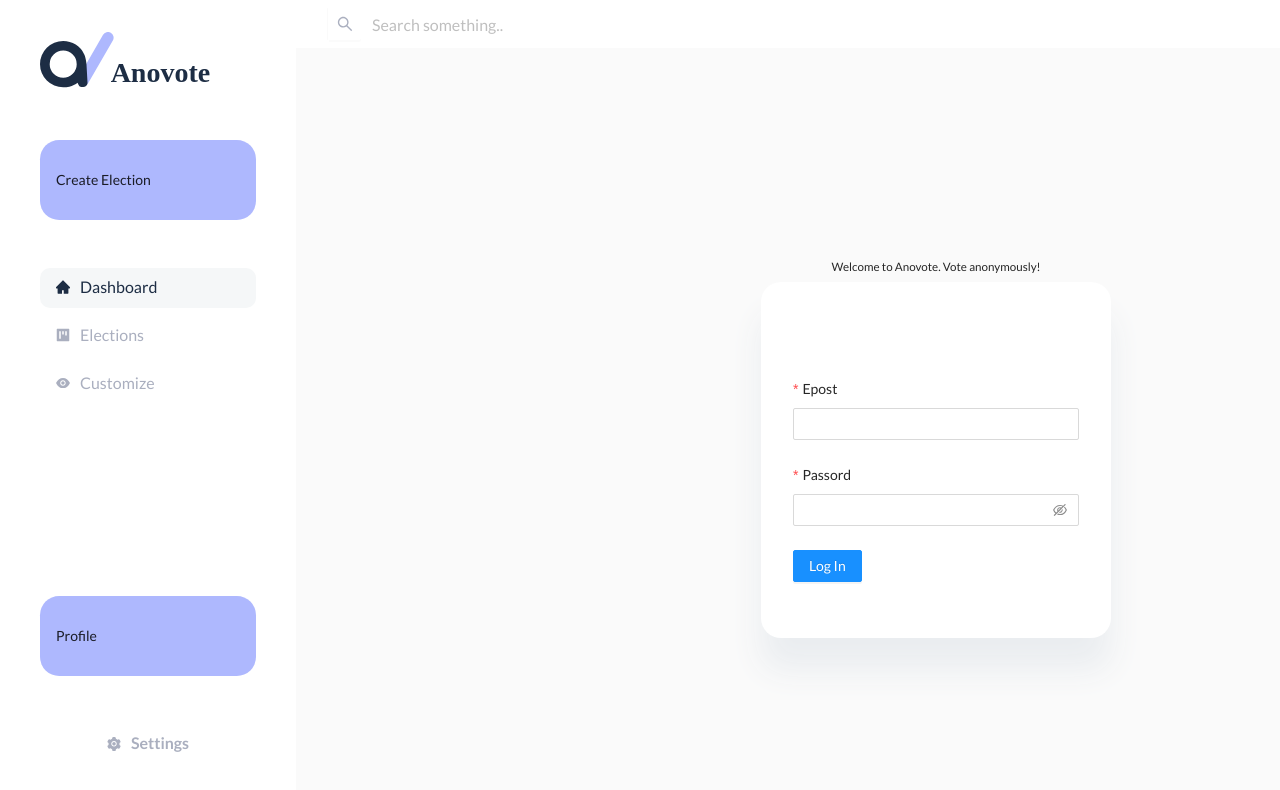
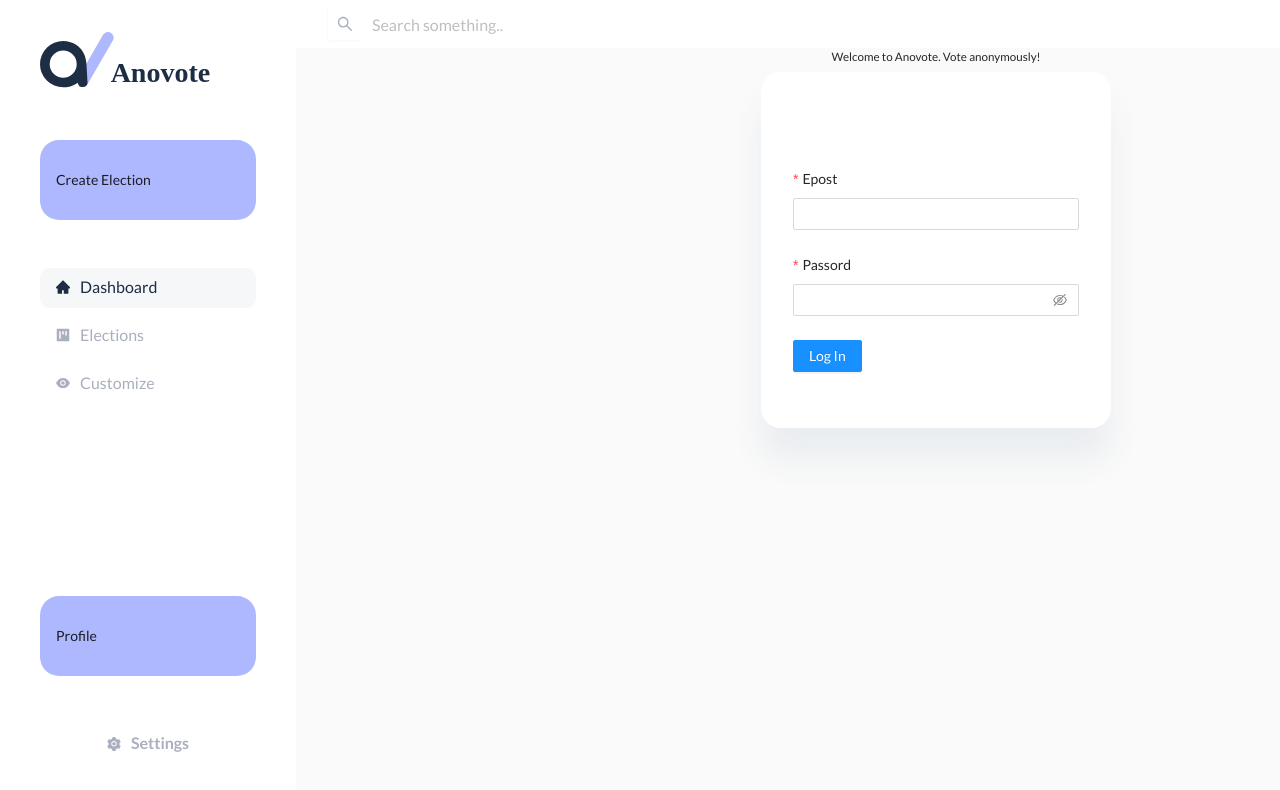
Before and after one commit to anovote/frontend, a React (Create React App) app: page /login in a window 1280 px wide. Shown: the top 790 px of the page. Built offline with nearby package versions, Linux system fonts and the light colour scheme.

Commit message:
refactor helpers to calculate correct values

```diff
--- a/src/style/scss/anovote/layout/_helpers.scss
+++ b/src/style/scss/anovote/layout/_helpers.scss
@@ -20,13 +20,13 @@
 
 .is-fullscreen {
     width: 100vw;
-    height: 100vh;
+    height: calc(100vh - #{header-height});
 }
 
 .is-full-height {
-    height: 100vh;
+    height: calc(100vh - #{header-height});
 }
 
 .is-full-width {
-    width: 100vw;
+    width: calc(100vw - #{sidebar-width})
 }
```
